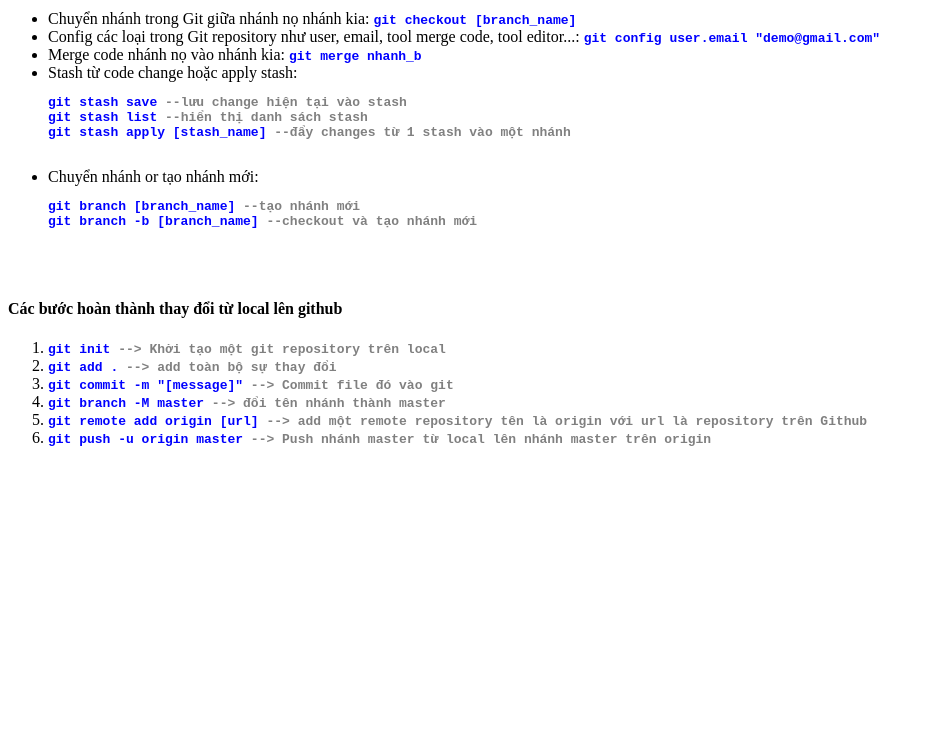
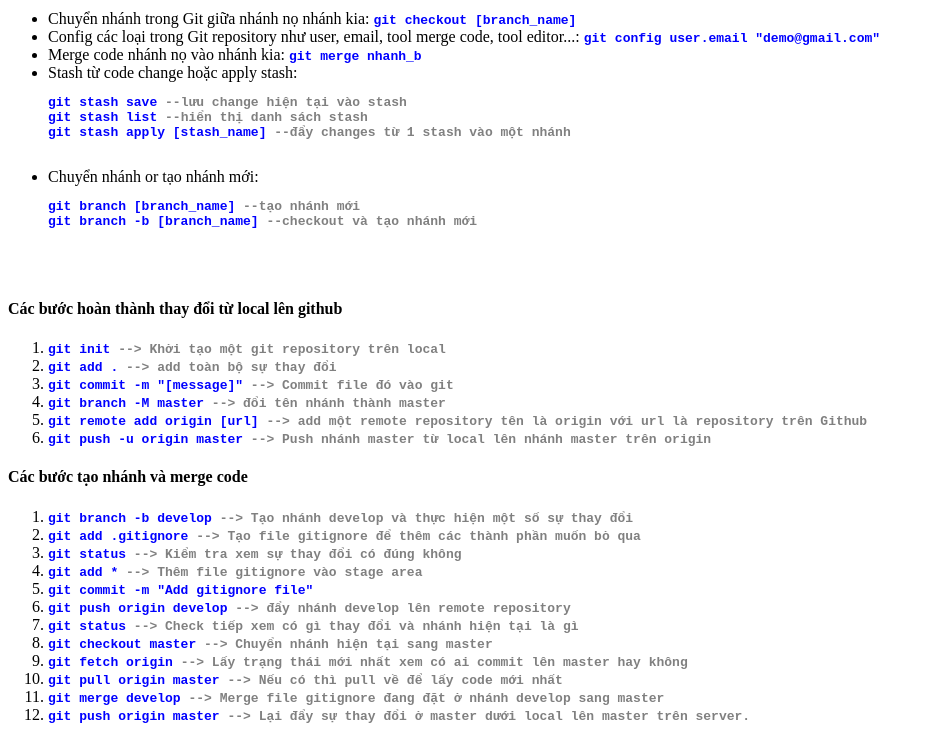
Before and after one commit to Hoa98/git, a plain HTML site: page index.html in a window 1280 px wide. Shown: the part 420-1160 px from the top of the page, without its empty margins (0-934 px from the left). Before the commit the page ends 883 px from the top, so only its background shows below. Drawn offline with Linux system fonts and the light colour scheme.

Commit message:
update file index

```diff
--- a/index.html
+++ b/index.html
@@ -64,6 +64,21 @@ git branch -b [branch_name] <span>--checkout và tạo nhánh mới</span>
         <li> <code> git remote add origin [url] <span> --> add một remote repository tên là origin với url là repository trên Github</span></code> </li>
         <li> <code> git push -u origin master <span> --> Push nhánh master từ local lên nhánh master trên origin</span></code> </li>
     </ol>
+    <h4>Các bước tạo nhánh và merge code</h4>
+    <ol>
+        <li><code>git branch -b develop <span> --> Tạo nhánh develop và thực hiện một số sự thay đổi</span></code></li>
+        <li><code>git add .gitignore <span> --> Tạo file gitignore để thêm các thành phần muốn bỏ qua</span></code></li>
+        <li><code>git status <span> --> Kiểm tra xem sự thay đổi có đúng không</span></code></li>
+        <li><code>git add * <span> --> Thêm file gitignore vào stage area</span></code></li>
+        <li><code>git commit -m "Add gitignore file" <span> </span></code></li>
+        <li><code>git push origin develop <span> --> đẩy nhánh develop lên remote repository</span></code></li>
+        <li><code>git status <span> --> Check tiếp xem có gì thay đổi và nhánh hiện tại là gì</span></code></li>
+        <li><code>git checkout master <span> --> Chuyển nhánh hiện tại sang master</span></code></li>
+        <li><code>git fetch origin <span> --> Lấy trạng thái mới nhất xem có ai commit lên master hay không</span></code></li>
+        <li><code>git pull origin master <span> --> Nếu có thì pull về để lấy code mới nhất</span></code></li>
+        <li><code>git merge develop <span> --> Merge file gitignore đang đặt ở nhánh develop sang master</span></code></li>
+        <li><code>git push origin master <span> --> Lại đẩy sự thay đổi ở master dưới local lên master trên server.</span></code></li>
+    </ol>
 </body>
 
 </html>
```
